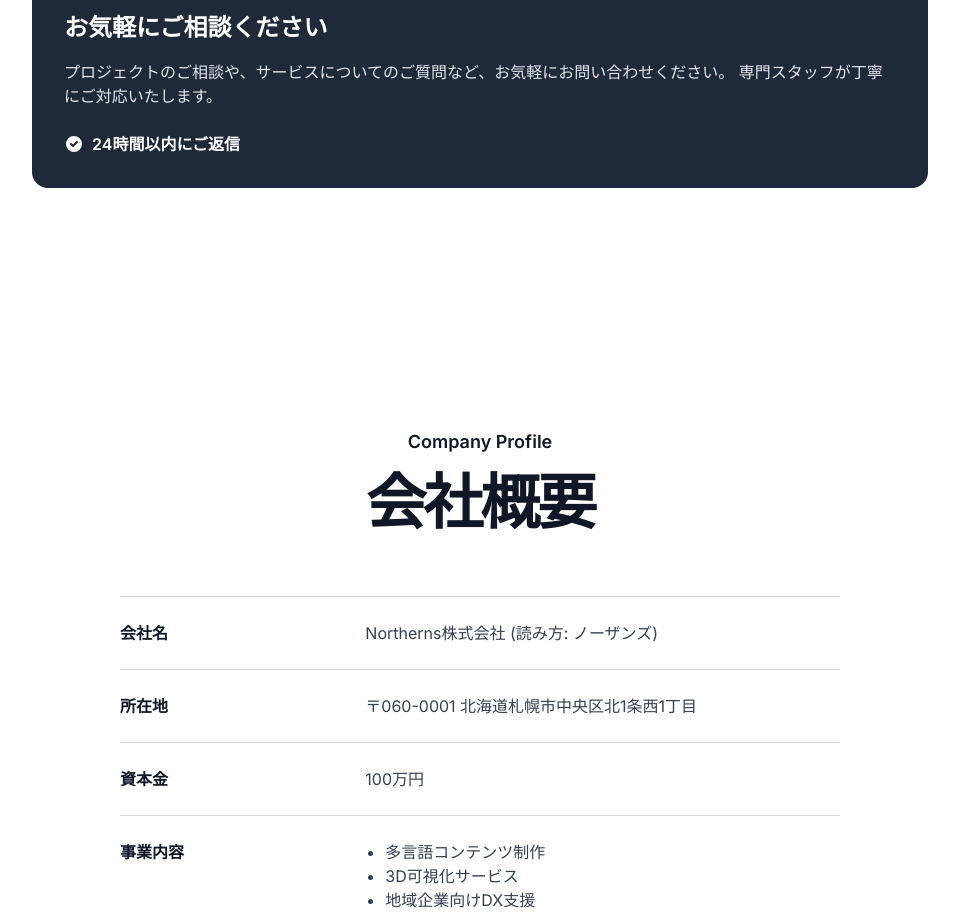
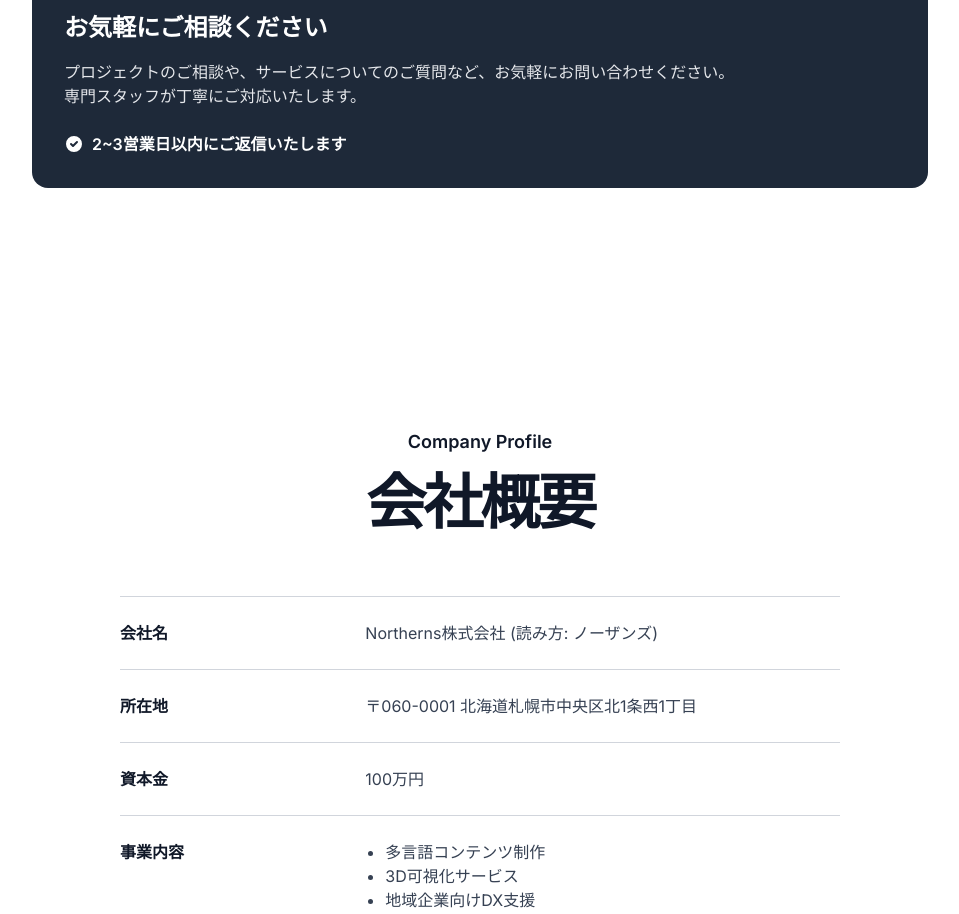
Before and after one commit to KuranosukeOhta/northerns-lab-corporate-site, a Next.js app: page / in a window 1280 px wide. Shown: the part 4360-5274 px from the top of the page, without its empty margins (160-1119 px from the left). Built offline with nearby package versions, Linux system fonts and the light colour scheme.

Commit message:
お問い合わせセクションのテキスト微調整：説明文の改行追加、返信時間の表記変更

```diff
--- a/src/app/page.tsx
+++ b/src/app/page.tsx
@@ -357,14 +357,14 @@
               <div className="bg-gray-800 rounded-2xl p-8 text-white w-full">
                 <h3 className="text-2xl font-bold mb-4">お気軽にご相談ください</h3>
                 <p className="text-gray-200 mb-6">
-                  プロジェクトのご相談や、サービスについてのご質問など、お気軽にお問い合わせください。
+                  プロジェクトのご相談や、サービスについてのご質問など、お気軽にお問い合わせください。<br />
                   専門スタッフが丁寧にご対応いたします。
                 </p>
                 <div className="flex items-center space-x-2">
                   <svg className="w-5 h-5" fill="currentColor" viewBox="0 0 20 20">
                     <path fillRule="evenodd" d="M10 18a8 8 0 100-16 8 8 0 000 16zm3.707-9.293a1 1 0 00-1.414-1.414L9 10.586 7.707 9.293a1 1 0 00-1.414 1.414l2 2a1 1 0 001.414 0l4-4z" clipRule="evenodd" />
                   </svg>
-                  <span className="font-semibold">24時間以内にご返信</span>
+                  <span className="font-semibold">2~3営業日以内にご返信いたします</span>
                 </div>
               </div>
             </div>
```
